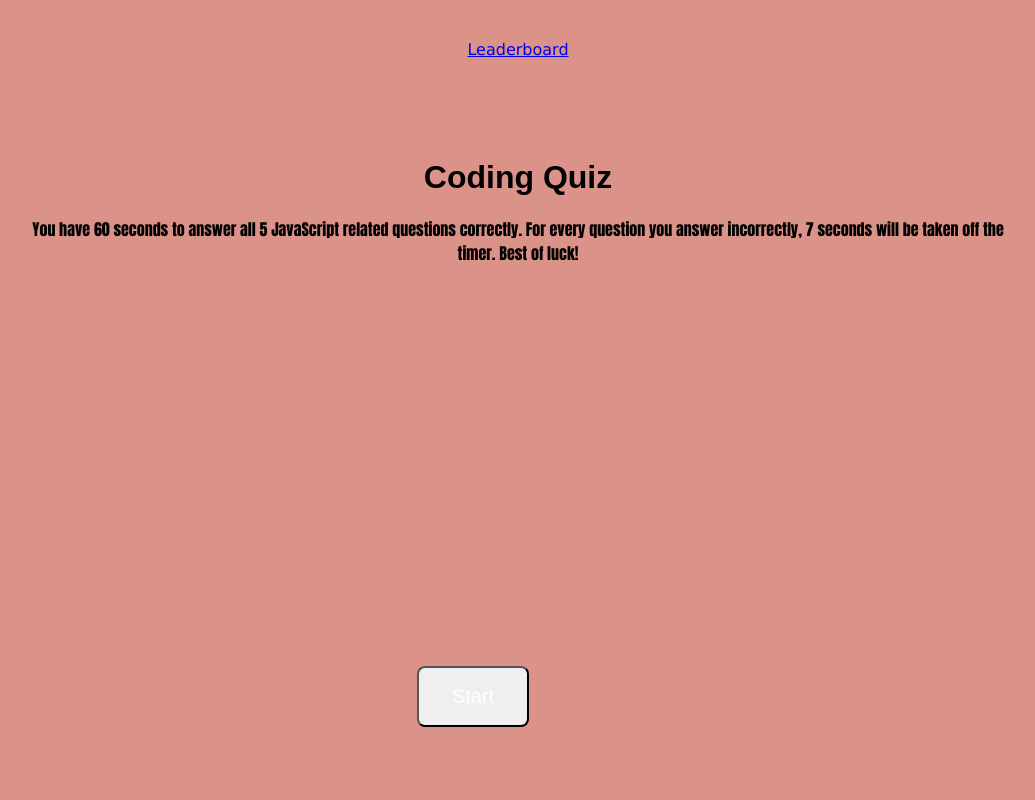
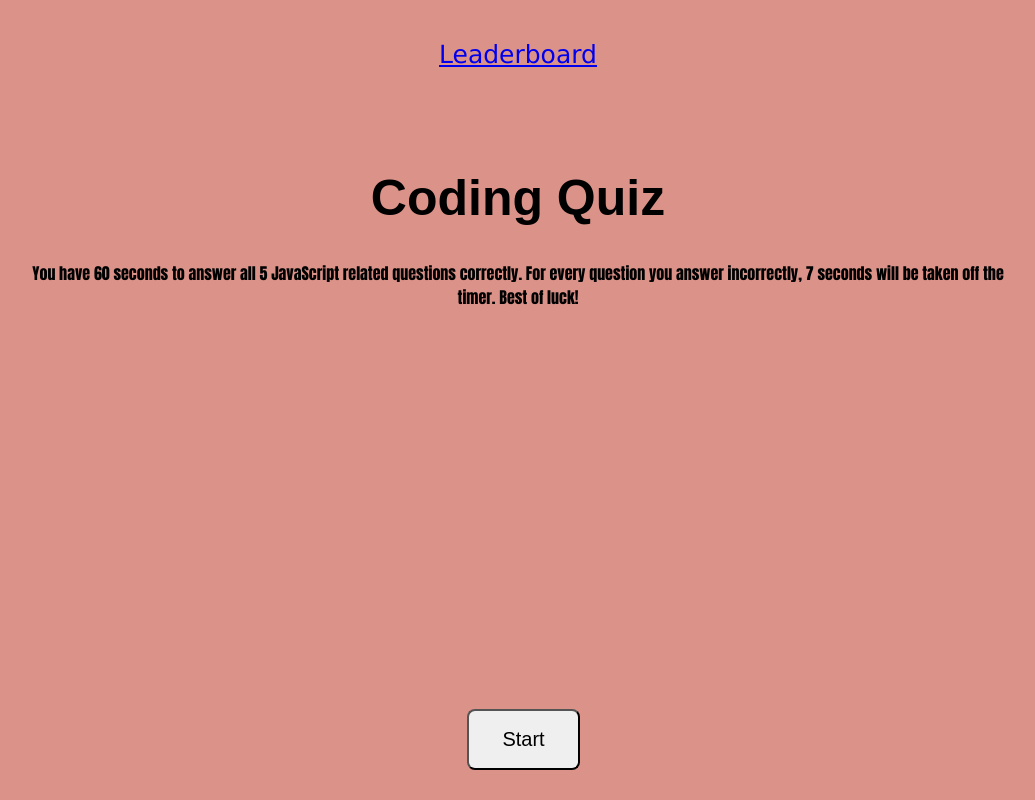
Before and after one commit to gabrielcrosetti/coding-quiz, a plain HTML site: page index.html in a window 1280 px wide. Shown: the whole page, without its empty margins (122-1157 px from the left). Drawn offline with Linux system fonts and the light colour scheme.

Commit message:
changes to header placement

```diff
--- a/style.css
+++ b/style.css
@@ -23,6 +23,8 @@ header {
     display: flex;
     margin-top: 40px;
 justify-content: center;
+color: black;
+font-size: 25px;
 
 }
 
@@ -70,8 +72,8 @@ textarea {
 
 #Submit {
     margin-left: 33%;
-    padding: 15px 32px;
     font-size: 20px;
+    padding: 13px 28px;
     color: white;
 }
 
@@ -91,6 +93,7 @@ p {
 }
 
 h1 {
+    font-size: 50px;
     margin-top: 10px;
     font-family: Arial, Helvetica, sans-serif;
     text-align: center;
@@ -102,10 +105,10 @@ p {text-align: center;
 
 #start {
     padding: 17px 33px;
-    margin-left: 40%;
+    margin-left: 45%;
     margin-top: 38% ;
     font-size: 20px;
-    color: white;
+    color:black;
 }
 
 li {
```
